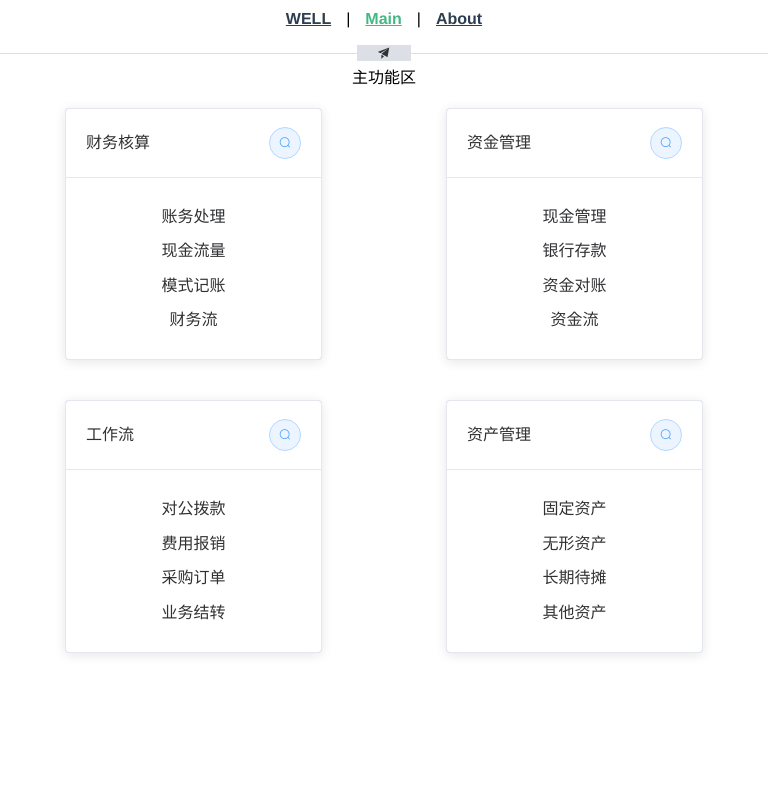
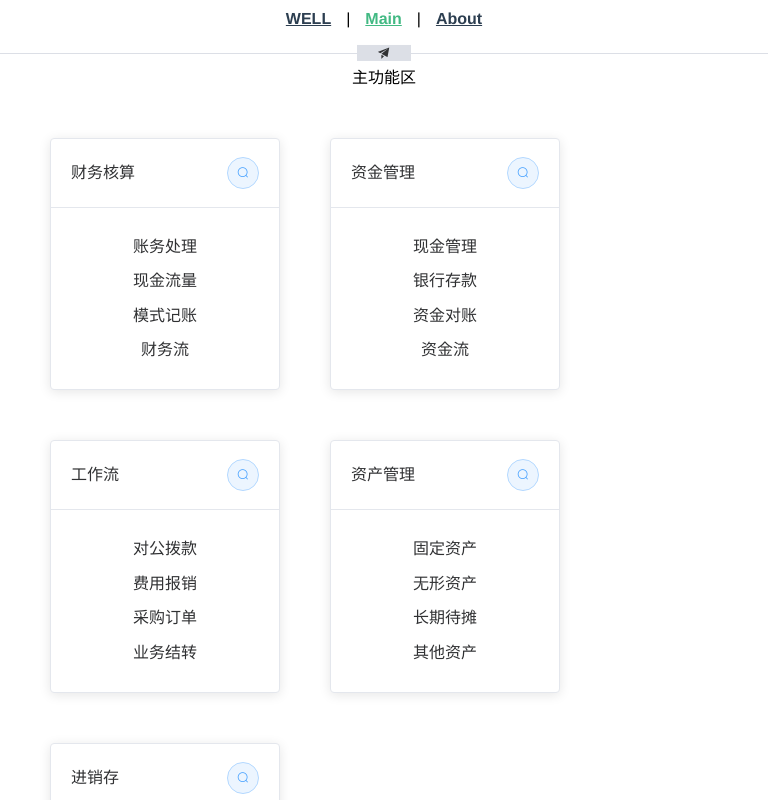
Before and after one commit to humanscrew/vue-lostelk, a Vue app: page /home/mainfunc in a window 768 px wide. Built offline with nearby package versions, Linux system fonts and the light colour scheme.

Commit message:
use el-space

```diff
--- a/src/components/CardBox/index.vue
+++ b/src/components/CardBox/index.vue
@@ -52,7 +52,7 @@ export default defineComponent({
 
 <style scoped lang="less">
 .card-root-div {
-  min-width: 250px;
+  min-width: 230px;
 }
 .card-header {
   display: flex;
--- a/src/views/home/home-view/MainFunc.vue
+++ b/src/views/home/home-view/MainFunc.vue
@@ -1,31 +1,12 @@
 <template>
   <div class="main-func">
     <div>主功能区</div>
-    <!-- layout布局 -->
-    <div class="div-layout">
-      <el-row :gutter="14" type="flex" justify="space-around" class="row-bg">
-        <el-col :xs="24" :sm="12" :md="12" :lg="4" :xl="2">
-          <div class="grid-content bg-purple-light">
-            <CardBox :funcList="funcList[0]" />
-          </div>
-        </el-col>
-        <el-col :xs="24" :sm="12" :md="12" :lg="4" :xl="2">
-          <div class="grid-content bg-purple-light">
-            <CardBox :funcList="funcList[1]" />
-          </div>
-        </el-col>
-        <el-col :xs="24" :sm="12" :md="12" :lg="4" :xl="2">
-          <div class="grid-content bg-purple-light grid-content-last-but-one">
-            <CardBox :funcList="funcList[2]" />
-          </div>
-        </el-col>
-        <el-col :xs="24" :sm="12" :md="12" :lg="4" :xl="2">
-          <div class="grid-content bg-purple-light grid-content-last">
-            <CardBox :funcList="funcList[3]" />
-          </div>
-        </el-col>
-      </el-row>
-    </div>
+    <!-- Space间距 -->
+    <el-space wrap :size="50" style="margin: 50px">
+      <div v-for="item in funcList" :key="item">
+        <CardBox :funcList="item" />
+      </div>
+    </el-space>
   </div>
 </template>
 
@@ -99,50 +80,4 @@ export default defineComponent({
 .main-func {
   text-align: center;
 }
-.div-layout {
-  margin: 10px;
-}
-
-.el-row {
-  margin-bottom: 20px;
-  &:last-child {
-    margin-bottom: 0;
-  }
-}
-.el-col {
-  border-radius: 4px;
-}
-.bg-purple-light {
-  background: #e5e9f2;
-}
-.grid-content {
-  border-radius: 4px;
-  min-height: 36px;
-  // margin-bottom: 20px;
-}
-.row-bg {
-  padding: 10px 0;
-  // background-color: #f9fafc;
-}
-@media screen and (max-width: 768px) {
-  .grid-content {
-    margin: 0 auto;
-    margin-bottom: 40px;
-    max-width: 70%;
-  }
-  .grid-content-last {
-    margin-bottom: 0px;
-  }
-}
-@media screen and (min-width: 768px) and (max-width: 1200px) {
-  .grid-content {
-    margin: 0 auto;
-    margin-bottom: 40px;
-    max-width: 70%;
-  }
-  .grid-content-last,
-  .grid-content-last-but-one {
-    margin-bottom: 0px;
-  }
-}
 </style>
--- a/src/views/login/Login.vue
+++ b/src/views/login/Login.vue
@@ -123,7 +123,7 @@ export default defineComponent({
             }
           })
           .catch((err) => {
-            console.log(err)
+            console.log(err);
             return;
           });
       });
```
